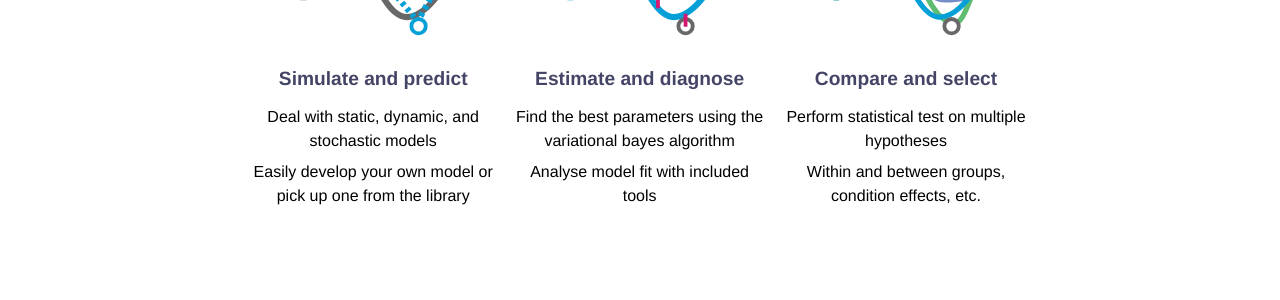
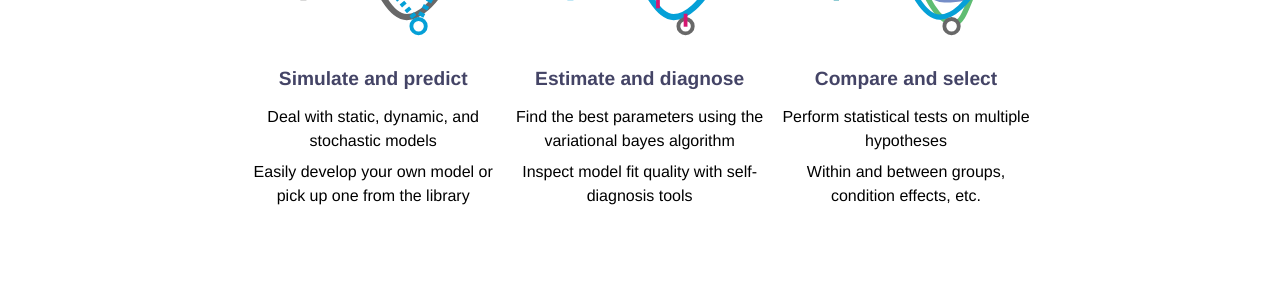
Before and after one commit to MBB-team/VBA-toolbox, a Jekyll site: the page built from index.html, in a window 1280 px wide. Shown: the part 413-713 px from the top of the page. Built offline with Jekyll 4.4.1, drawn with Linux system fonts in a browser that asks for light colours; nearby versions of some CDN libraries.

Commit message:
Update index.html

```diff
--- a/index.html
+++ b/index.html
@@ -29,13 +29,13 @@ layout: plain
     <img src="{{ site.baseurl }}/images/home/estimate.svg" class="icon" />
     <h1>Estimate and diagnose</h1>
     <p> Find the best parameters using the variational bayes algorithm</p>
-    <p> Analyse model fit with included tools</p>
+    <p> Inspect model fit quality with self-diagnosis tools</p>
 </div>
 
 <div class="topic">
     <img src="{{ site.baseurl }}/images/home/compare.svg" class="icon" />
     <h1>Compare and select</h1>
-    <p>Perform statistical test on multiple hypotheses</p>
+    <p>Perform statistical tests on multiple hypotheses</p>
     <p>Within and between groups, condition effects, etc.</p>
 </div>
 </div>
```
